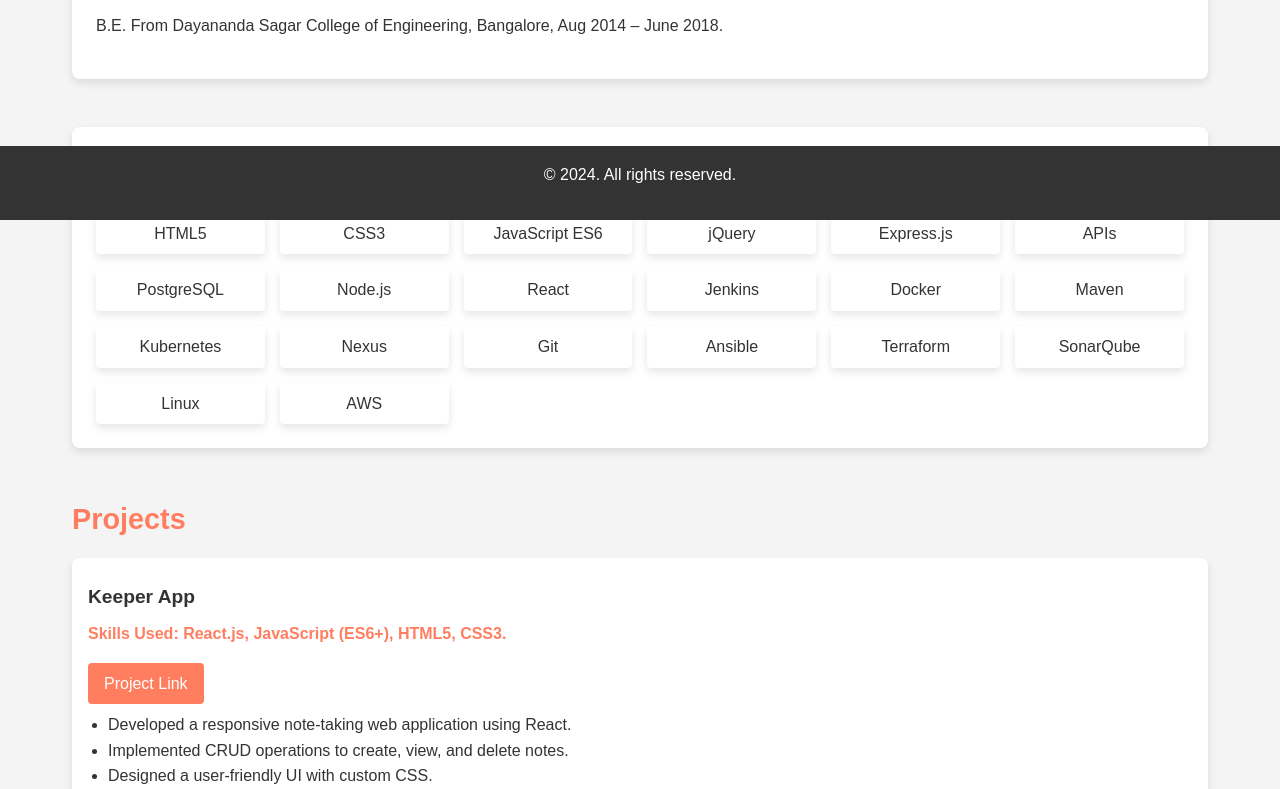
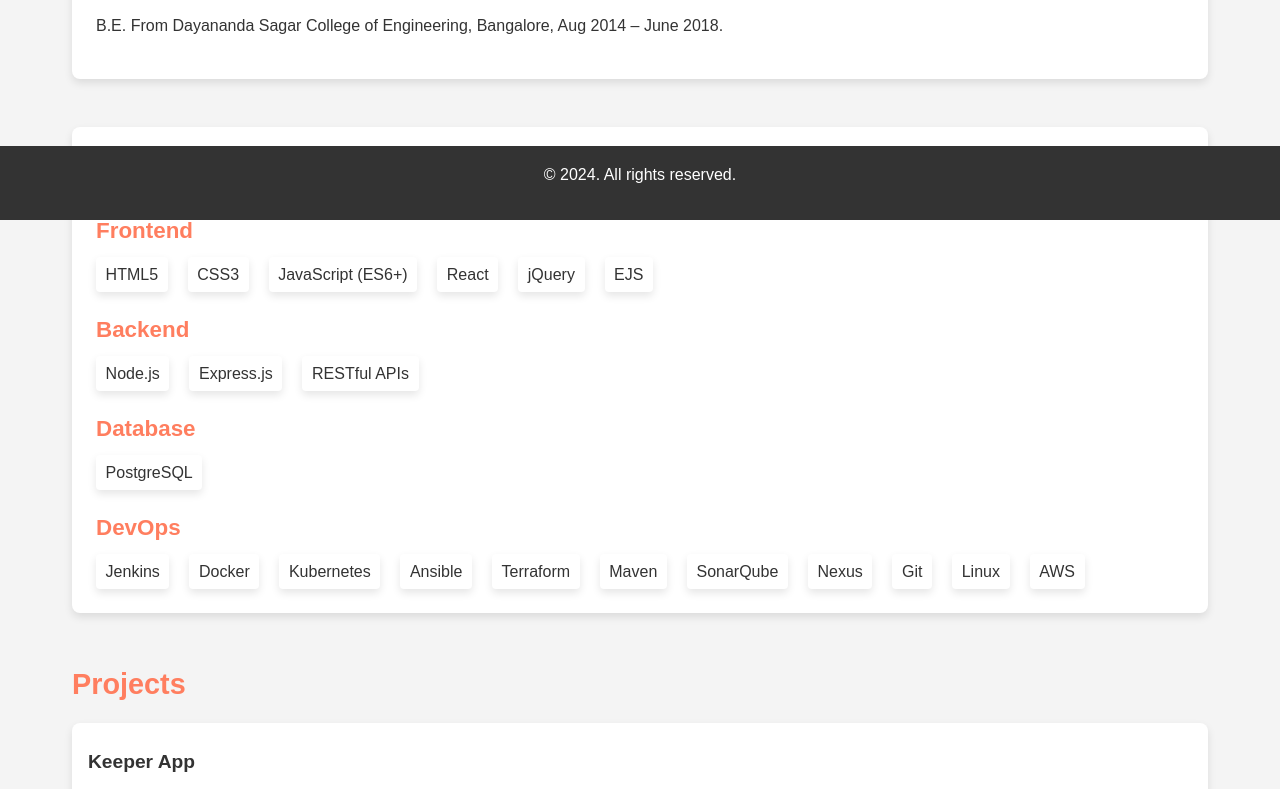
Before and after one commit to Chaupatil/personal-website, a plain HTML site: page index.html in a window 1280 px wide. Shown: the part 580-1369 px from the top of the page. Drawn offline with Linux system fonts and the light colour scheme.

Commit message:
updating files

```diff
--- a/index.html
+++ b/index.html
@@ -47,30 +47,50 @@
 
       <section id="skills">
         <h2>Skills</h2>
-        <ul class="skills-list">
+        <div class="skills-grid">
+          <div>
+            <h3>Frontend</h3>
+            <ul>
               <li>HTML5</li>
               <li>CSS3</li>
-          <li>JavaScript ES6</li>
+              <li>JavaScript (ES6+)</li>
+              <li>React</li>
               <li>jQuery</li>
+              <li>EJS</li>
+            </ul>
+          </div>
+          <div>
+            <h3>Backend</h3>
+            <ul>
+              <li>Node.js</li>
               <li>Express.js</li>
-          <li>APIs</li>
+              <li>RESTful APIs</li>
+            </ul>
+          </div>
+          <div>
+            <h3>Database</h3>
+            <ul>
               <li>PostgreSQL</li>
-          <li>Node.js</li>
-          <li>React</li>
+            </ul>
+          </div>
+          <div>
+            <h3>DevOps</h3>
+            <ul>
               <li>Jenkins</li>
               <li>Docker</li>
+              <li>Kubernetes</li>
+              <li>Ansible</li>
+              <li>Terraform</li>
               <li>Maven</li>
-          <li>Kubernetes</li>
+              <li>SonarQube</li>
               <li>Nexus</li>
               <li>Git</li>
-          <li>Ansible</li>
-          <li>Terraform</li>
-          <li>SonarQube</li>
               <li>Linux</li>
               <li>AWS</li>
             </ul>
+          </div>
+        </div>
       </section>
-
       <section id="projects">
         <h2>Projects</h2>
         <div class="project">
--- a/styles.css
+++ b/styles.css
@@ -165,6 +165,40 @@ footer {
   width: 100%;
 }
 
+.skills-grid {
+  display: flex;
+  flex-direction: column;
+  gap: 20px;
+}
+
+.skills-grid h3 {
+  font-size: 1.4rem;
+  color: #ff7e5f;
+  margin-bottom: 0.5rem;
+}
+
+.skills-grid ul {
+  display: flex;
+  flex-wrap: wrap;
+  gap: 10px;
+  list-style-type: none;
+  padding: 0;
+  margin: 0;
+}
+
+.skills-grid li {
+  background: #fff;
+  padding: 0.3rem 0.6rem;
+  text-align: center;
+  box-shadow: 0 4px 8px rgba(0, 0, 0, 0.1);
+  border-radius: 4px;
+  white-space: nowrap; /* Prevents text from wrapping inside the list items */
+}
+
+.skills-grid li:not(:last-child) {
+  margin-right: 10px; /* Add spacing between list items */
+}
+
 @media (max-width: 768px) {
   .hero-section h1 {
     font-size: 2rem;
```
Lines whose indentation alone changed are shown as unchanged.
